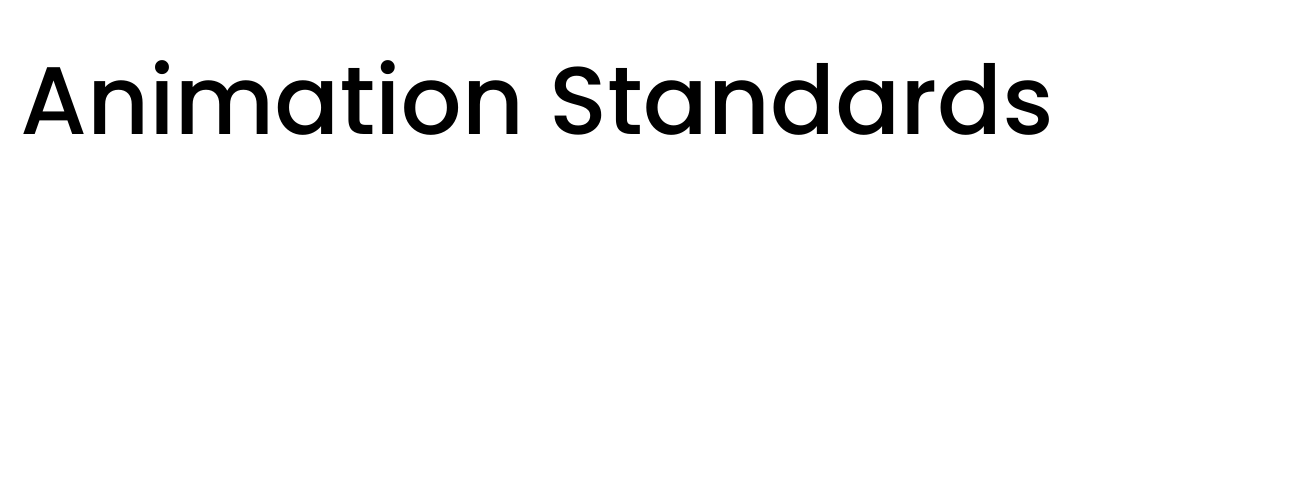
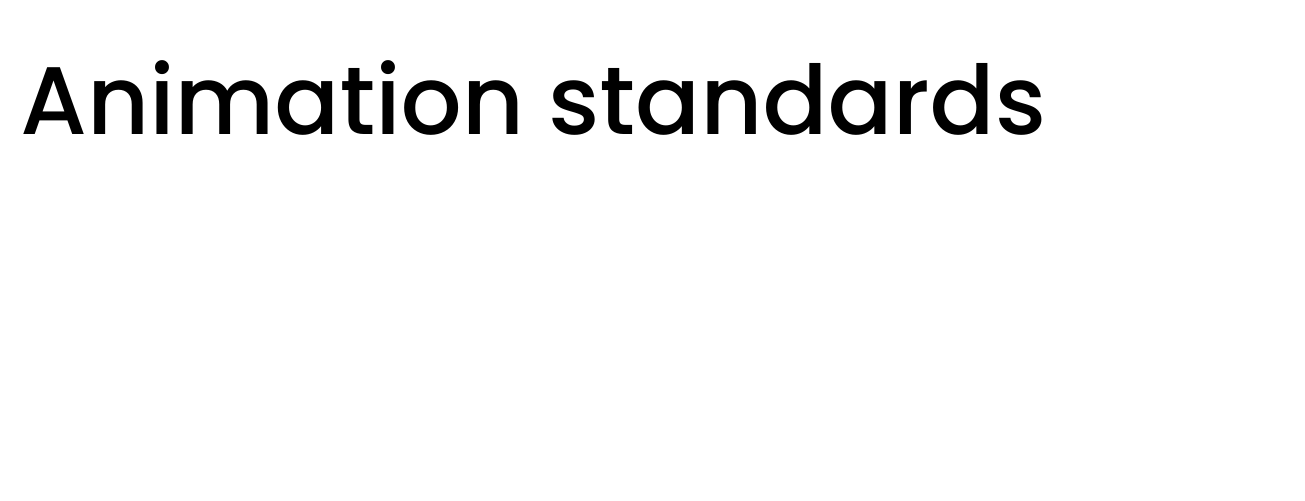
Before and after one commit to Jwakers/animation-standards, a Next.js app: page / in a window 1280 px wide. Shown: the part 299-800 px from the top of the page, 1305 px wide, since content can reach past the window. Built offline with nearby package versions, Linux system fonts and the light colour scheme.

Commit message:
Heading animations

```diff
--- a/src/app/page.tsx
+++ b/src/app/page.tsx
@@ -1,27 +1,78 @@
 "use client";
 
 import { gsap } from "gsap";
+import { ScrollTrigger } from "gsap/ScrollTrigger";
 import { useGSAP } from "@gsap/react";
-import { useRef, useState, useEffect } from "react";
+import { useRef, useState } from "react";
 import Container from "@/components/container";
 import Syntax from "@/components/syntax";
+import clsx from "clsx";
+
+gsap.registerPlugin(ScrollTrigger);
 
 export default function Home() {
   const headingRef = useRef<HTMLHeadingElement>(null);
+  const containerRef = useRef<HTMLDivElement>(null);
+  const { contextSafe } = useGSAP({ scope: containerRef });
+  const title = "Animation standards";
 
-  useGSAP(() => {
-    gsap.from(headingRef.current, {
-      opacity: 0,
-      scale: 1.2,
+  useGSAP(
+    () => {
+      gsap.to(".letter", {
+        opacity: 1,
+        scale: 1,
+        stagger: 0.04,
+        y: 0,
+      });
+
+      gsap.to(".letter", {
+        scrollTrigger: {
+          trigger: headingRef.current,
+          start: "top 20%",
+          end: "bottom top",
+          scrub: 0.5,
+        },
+        scale: 0,
+        x: "-40",
+        stagger: 0.1,
+      });
+    },
+    { scope: containerRef }
+  );
+
+  const handleMouseEnter = contextSafe((e) => {
+    gsap.to(e.target, {
+      rotateY: 180,
     });
-  }, []);
+  });
+
+  const handleMouseLeave = contextSafe((e) => {
+    gsap.to(e.target, {
+      rotateY: 0,
+    });
+  });
 
   return (
     <main className="min-h-screen">
-      <div className="relative h-screen flex flex-col justify-center items-center">
+      <div
+        ref={containerRef}
+        className="relative h-screen flex flex-col justify-center items-center"
+      >
         <Container>
           <h1 className="text-8xl font-medium" ref={headingRef}>
-            Animation Standards
+            {title.split("").map((letter, i) => (
+              <span
+                key={i}
+                className={clsx(
+                  "letter inline-block opacity-0 -translate-y-10",
+                  letter === " " && "w-6"
+                )}
+                onMouseEnter={handleMouseEnter}
+                onMouseLeave={handleMouseLeave}
+              >
+                {letter}
+              </span>
+            ))}
           </h1>
         </Container>
       </div>
```
